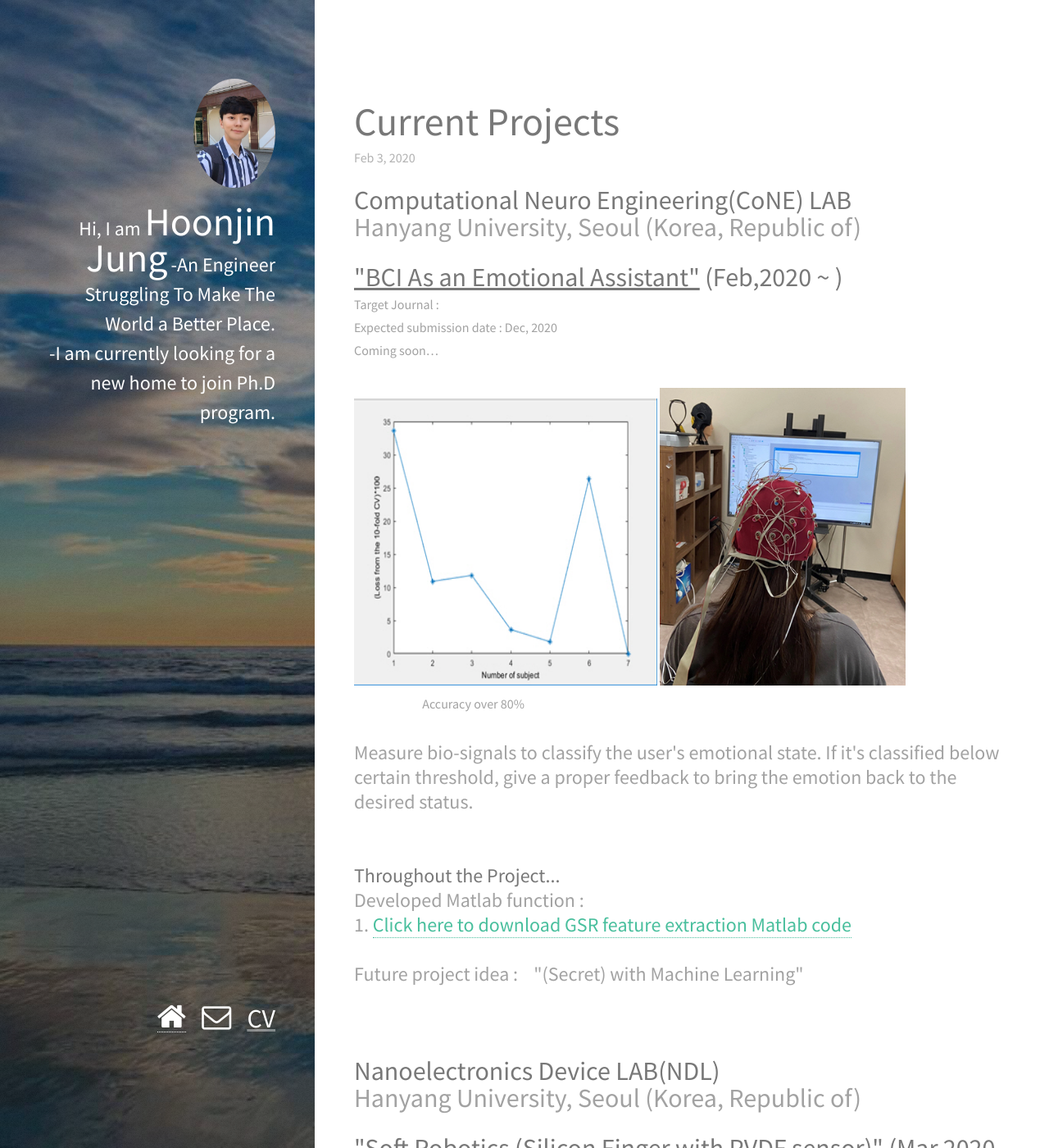
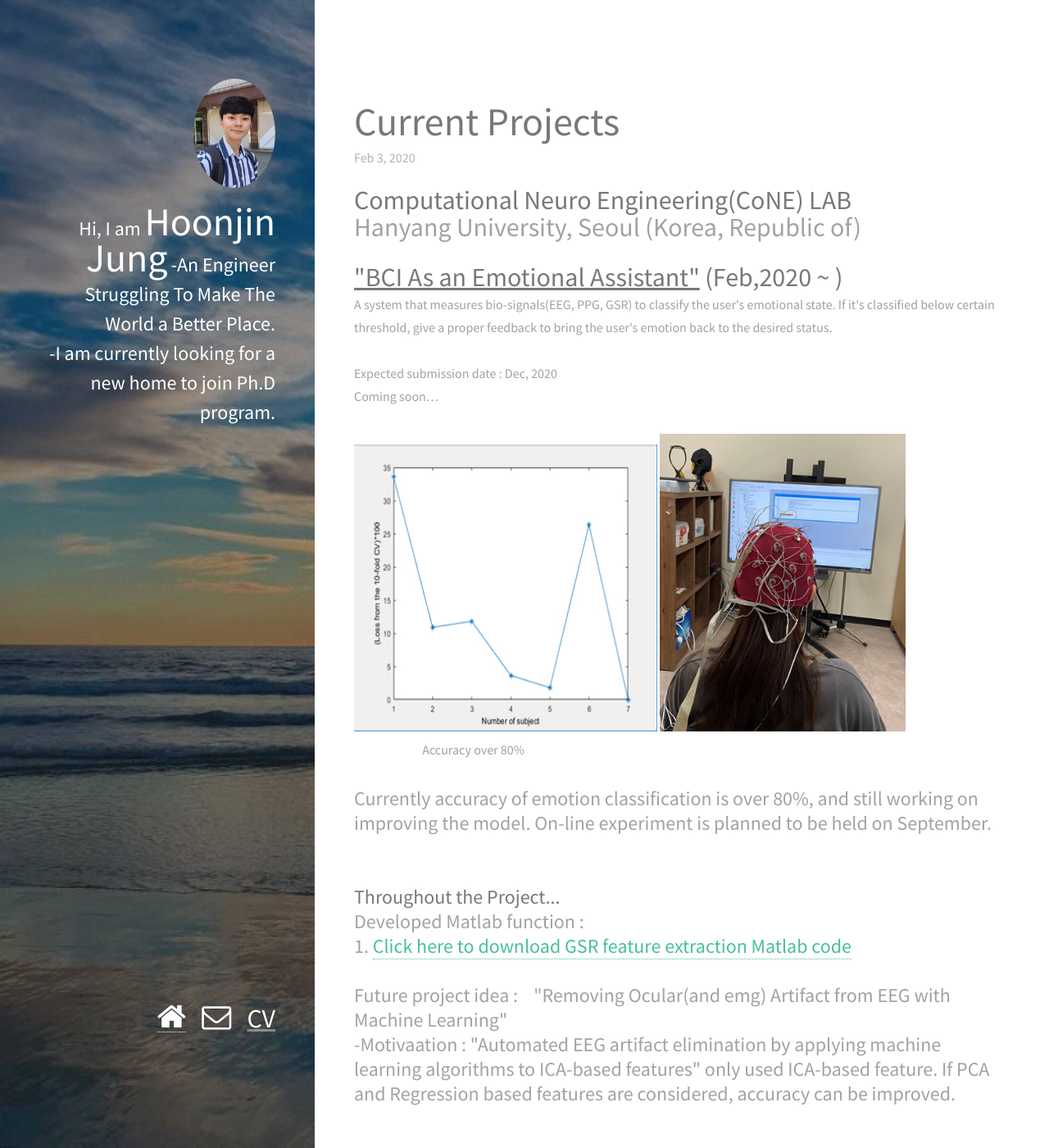
Before and after one commit to davidhoonjin/davidhoonjin.github.io, a Jekyll site: the page built from _posts/2020-02-03-Current Projects.markdown, in a window 1280 px wide and 1400 px high. Shown: the whole window at 82% size. Built offline with Jekyll 4.4.1, drawn with Linux system fonts in a browser that asks for light colours; nearby versions of some CDN libraries.

Commit message:
tenth commit

```diff
--- a/_posts/2020-02-03-Current Projects.markdown
+++ b/_posts/2020-02-03-Current Projects.markdown
@@ -12,8 +12,13 @@ Computational Neuro Engineering(CoNE) LAB <br>
 <font size="6em"><b>
 <u>"BCI As an Emotional Assistant"</u> (Feb,2020 ~ )
 </b></font><br>
+A system that measures bio-signals(EEG, PPG, GSR) to classify the user's emotional state. If it's classified below certain threshold, give a proper feedback to bring the user's emotion back to the desired status.
 </head>
-Target Journal :  <br>
+
+
+
+
+<br>
 Expected submission date : Dec, 2020 <br>
 Coming soon...
 
@@ -22,14 +27,15 @@ Coming soon...
 <img src="/images/fulls/03.jpg" class="image-img" width="300"> <br>
 &nbsp;&nbsp;&nbsp;&nbsp;&nbsp;&nbsp;&nbsp;&nbsp;&nbsp;&nbsp;&nbsp;&nbsp;&nbsp;&nbsp;&nbsp;&nbsp;&nbsp;&nbsp;&nbsp;&nbsp;&nbsp;&nbsp;&nbsp;&nbsp;&nbsp;&nbsp;Accuracy over 80%
 <font size="5em">
-Measure bio-signals to classify the user's emotional state. If it's classified below certain threshold, give a proper feedback to bring the emotion back to the desired status.
+Currently accuracy of emotion classification is over 80%, and still working on improving the model. On-line experiment is planned to be held on September.
 <br><br>
 <br>
 
 <b>Throughout the Project...</b> <br>
 Developed Matlab function :<br>
 1. <a href="/images/GSR_feature.m">Click here to download GSR feature extraction Matlab code</a><br><br>
-Future project idea : &nbsp;&nbsp; "(Secret) with Machine Learning"<br>
+Future project idea : &nbsp;&nbsp; "Removing Ocular(and emg) Artifact from EEG with Machine Learning"<br>
+-Motivaation : "Automated EEG artifact elimination by applying machine learning algorithms to ICA-based features" only used ICA-based feature. If PCA and Regression based features are considered, accuracy can be improved.
 </font>
 <br>
 <br>
```
